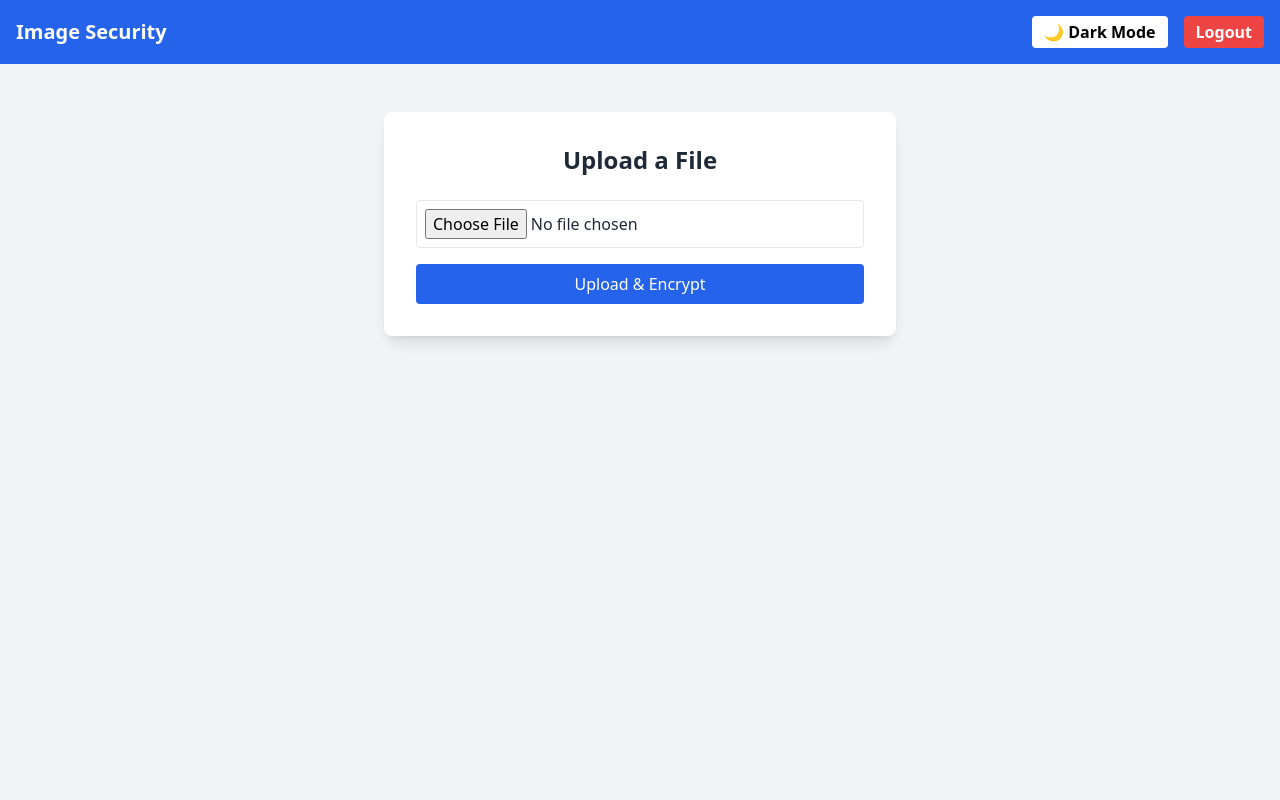
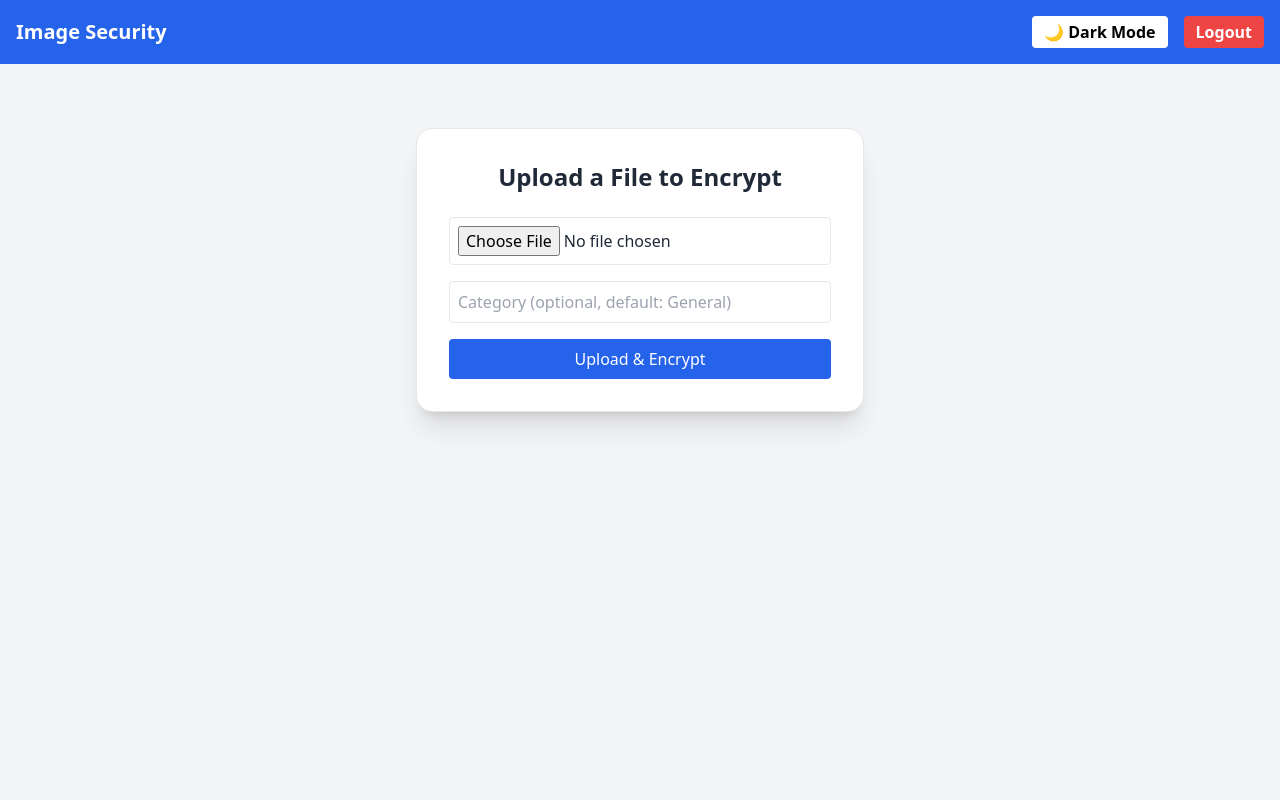
Before and after one commit to NagendraSatyaPrasad/Secured_Image_System, a Flask app: page / in a window 1280 px wide. Run offline with Flask 3, Linux system fonts and the light colour scheme; a user stored in the database is signed in; some libraries are stand-ins or nearby versions.

Commit message:
Update upload page with new design and features

```diff
--- a/Secured Image System/templates/index.html
+++ b/Secured Image System/templates/index.html
@@ -3,22 +3,25 @@
 <head>
   <meta charset="UTF-8">
   <meta name="viewport" content="width=device-width, initial-scale=1.0">
-  <title>Upload File</title>
+  <title>Upload & Encrypt</title>
+  <script src="https://cdn.tailwindcss.com"></script>
   <link rel="stylesheet" href="{{ url_for('static', filename='style.css') }}">
-  <script src="https://cdn.tailwindcss.com"></script>
 </head>
-<body id="pageBody" class="bg-gray-100 text-gray-800 min-h-screen transition-colors duration-300">
+<body class="bg-gray-100 text-gray-800 min-h-screen transition-colors duration-300">
 
   {% include 'navbar.html' %}
 
-  <div class="max-w-lg mx-auto mt-12 bg-white dark:bg-gray-900 dark:text-gray-100 p-8 rounded-lg shadow-lg">
-    <h1 class="text-2xl font-bold mb-6 text-center">Upload a File</h1>
+  <div class="max-w-md mx-auto mt-16 bg-white text-gray-800 p-8 rounded-2xl shadow-xl border border-gray-200">
+    <h1 class="text-2xl font-bold mb-6 text-center">Upload a File to Encrypt</h1>
     <form action="{{ url_for('index') }}" method="POST" enctype="multipart/form-data" class="space-y-4">
       <input type="file" name="file" required class="w-full p-2 border rounded">
-      <button type="submit" class="w-full bg-blue-600 hover:bg-blue-700 text-white py-2 rounded">Upload & Encrypt</button>
+      <input type="text" name="category" placeholder="Category (optional, default: General)" class="w-full p-2 border rounded" />
+      <button type="submit" class="w-full bg-blue-600 hover:bg-blue-700 text-white py-2 rounded">
+        Upload & Encrypt
+      </button>
     </form>
   </div>
 
-  <script src="{{ url_for('static', filename='script.js') }}"></script>
+  <script src="{{ url_for('static', filename='js/script.js') }}"></script>
 </body>
 </html>
```
